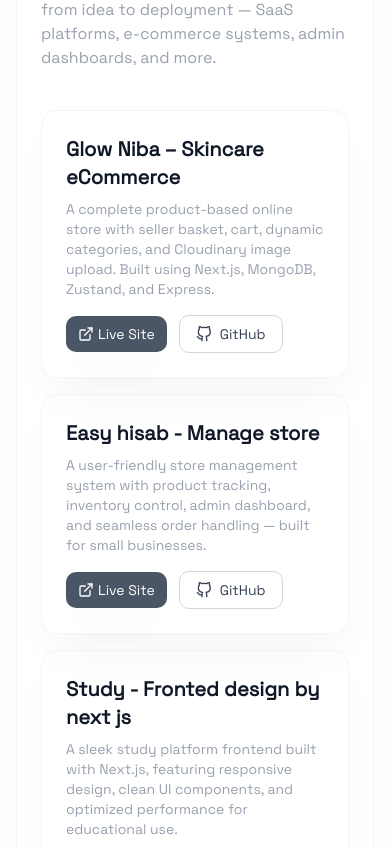
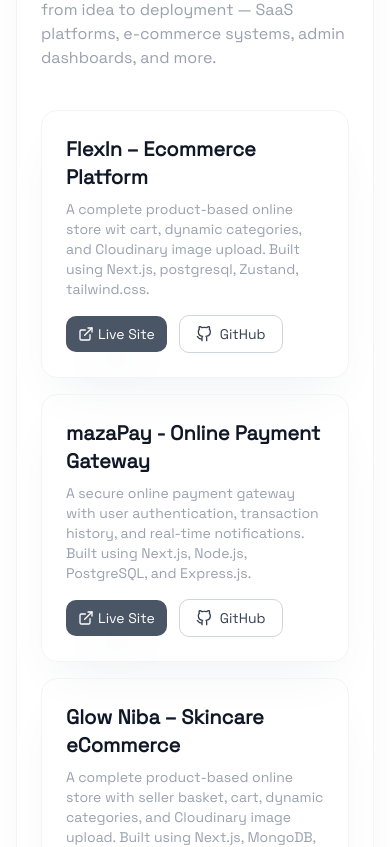
Before and after one commit to devmazaharul/portfolio, a Next.js app: page / in a window 390 px wide. Shown: the part 3720-4567 px from the top of the page. Built offline with nearby package versions, Linux system fonts and the light colour scheme.

Commit message:
update project section

```diff
--- a/app/components/Services.tsx
+++ b/app/components/Services.tsx
@@ -3,16 +3,16 @@ import Commoncard from './Commoncard';
 import Servicecard from './Servicecard';
 
 const Services = () => {
-  return (
-    <Commoncard title='What I Offer?' name='service' tag='service'>
-<p className='text-gray-400 md:w-7/8'>
-  I provide tailored web solutions to help you achieve your goals — from strategy to execution, with quality and reliability.
-</p>
+    return (
+        <Commoncard title="What I Offer?" name="service" tag="service" children={undefined}>
+            <p className="text-gray-400 md:w-7/8">
+                I provide tailored web solutions to help you achieve your goals — from strategy to
+                execution, with quality and reliability.
+            </p>
 
-
-      <Servicecard/>
-    </Commoncard>
-  );
-}
+            <Servicecard />
+        </Commoncard>
+    );
+};
 
 export default Services;
--- a/constant/source.ts
+++ b/constant/source.ts
@@ -47,6 +47,19 @@ export const source = {
   ],
   projects: [
     {
+      name: "FlexIn – Ecommerce Platform",
+      description:
+        "A complete product-based online store wit cart, dynamic categories, and Cloudinary image upload. Built using Next.js, postgresql, Zustand, tailwind.css.",
+      liveLink: "https://flexin.mazaharul.site",
+      githubLink: "https://github.com/devmazaharul/flexin"
+    },
+    {
+      name: "mazaPay - Online Payment Gateway",
+      description:"A secure online payment gateway with user authentication, transaction history, and real-time notifications. Built using Next.js, Node.js, PostgreSQL, and Express.js.",
+      liveLink: "https://pay.mazaharul.site",
+      githubLink: "https://github.com/devmazaharul/paywithmaza"
+    },
+    {
       name: "Glow Niba – Skincare eCommerce",
       description:
         "A complete product-based online store with seller basket, cart, dynamic categories, and Cloudinary image upload. Built using Next.js, MongoDB, Zustand, and Express.",
```
